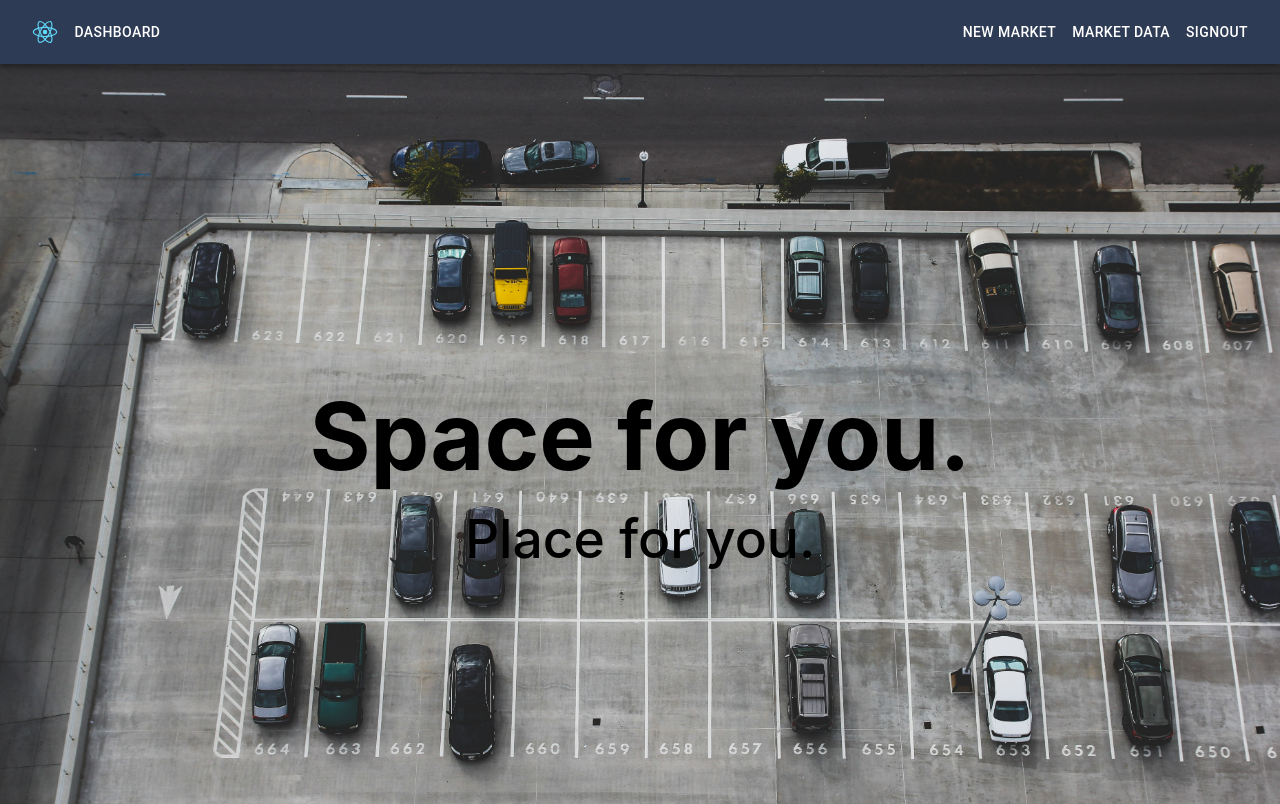
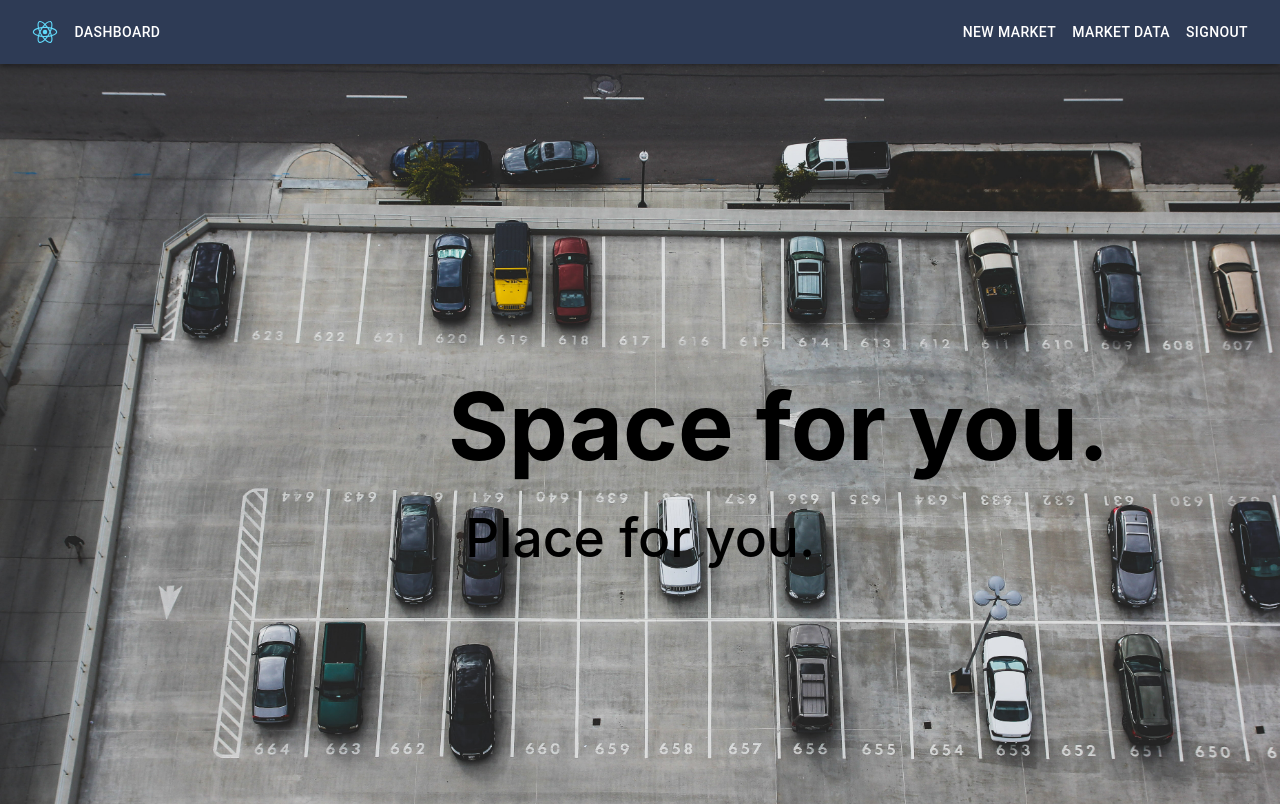
Before and after one commit to deekshith786/react_app, a React (Create React App) app: page / in a window 1280 px wide. Built offline with nearby package versions, Linux system fonts and the light colour scheme.

Commit message:
added animations (#2)

```diff
--- a/package.json
+++ b/package.json
@@ -11,6 +11,7 @@
     "@testing-library/react": "^13.2.0",
     "@testing-library/user-event": "^13.5.0",
     "bootstrap": "^5.1.3",
+    "framer-motion": "^6.3.3",
     "react": "^18.1.0",
     "react-bootstrap": "^2.4.0",
     "react-dom": "^18.1.0",
--- a/src/components/Dashboard/Dashboard.css
+++ b/src/components/Dashboard/Dashboard.css
@@ -13,10 +13,10 @@
     font-size: 70pt;
     font-weight: 700;
     color: "#00000";
-    top: 43%;
-    left: 50%;
+    top: 50%;
+    left: 35%;
     text-align: center;
-    position: sticky;
+    position: absolute;
 }
 
 .sub-title {
--- a/src/components/Dashboard/Dashboard.js
+++ b/src/components/Dashboard/Dashboard.js
@@ -1,15 +1,20 @@
-import { Carousel } from "react-bootstrap";
-import parking from "../../asserts/parking.jpg";
-import parking2 from "../../asserts/parking2.jpg";
-import parking3 from "../../asserts/parking3.jpg";
-import { Box } from "@mui/material";
+import { motion } from 'framer-motion';
 import './Dashboard.css'
+
 
 export const Dashboard = () => {
 
     return (
         <div className="home">
-            <div className="title">Space for you.</div>
-            <div className="sub-title">Place for you.</div>
+            <motion.div className="title"
+                initial={{y: -250, opacity:0}}
+                animate={{y: -30, opacity:1}}
+                transition={{delay:0.5, duration : 0.5 }}
+            >Space for you.</motion.div>
+            <motion.div className="sub-title"
+                initial={{y: 270, opacity:0}}
+                animate={{y: -1, opacity:1}}
+                transition={{delay:0.75, duration : 0.5}}
+            >Place for you.</motion.div>
         </div>
 )};
--- a/src/components/MarketsTabView/MarketTabView.js
+++ b/src/components/MarketsTabView/MarketTabView.js
@@ -7,6 +7,7 @@ import { ArchivedTableData } from './TableDataView/ArchivedTableView/ArchivedTab
 import { styled, alpha } from '@mui/material/styles';
 import InputBase from '@mui/material/InputBase';
 import SearchIcon from '@mui/icons-material/Search';
+import { motion } from 'framer-motion';
 import { useState } from "react";
 
 const Search = styled('div')(({ theme }) => ({
@@ -65,7 +66,11 @@ export const MarketTabs = (params) => {
     <div>
     <div className="topbar">
         <div className="heading">
-        <h1>Market</h1>
+        <motion.h1
+          initial={{x: -200, opacity:0}}
+          animate={{x: -5, opacity:1}}
+          transition={{delay:0.5, duration : 0.3, type: 'tween' }}
+        >Market</motion.h1>
         </div>
           <div className="search-bar">
             <Search className="innner-search">
--- a/src/components/MarketsTabView/TableDataView/ActiveTableView/ActiveTableData.js
+++ b/src/components/MarketsTabView/TableDataView/ActiveTableView/ActiveTableData.js
@@ -12,6 +12,7 @@ import { useNavigate } from 'react-router-dom';
 import { useEffect } from 'react';
 import ArchiveIcon from '@mui/icons-material/Archive';
 import Swal from 'sweetalert2';
+import { motion } from 'framer-motion';
 
 export const ActiveTableData = (params) => {
 
@@ -72,7 +73,11 @@ export const ActiveTableData = (params) => {
       }
 
     return (
-      <div style={{margin:'30px'}}>
+      <motion.div style={{margin:'30px'}}
+      initial={{y: '100vw'}}
+      animate={{y: 0}}
+      transition={{delay:0.2, duration : 0.2, type: 'tween' }}
+  >
         <TableContainer component={Paper}>
           <Table sx={{ width: 1 }} aria-label="customized table">
             <TableHead>
@@ -108,7 +113,7 @@ export const ActiveTableData = (params) => {
             </TableBody>
           </Table>
         </TableContainer>
-        </div>
+        </motion.div>
       );
 
 };
--- a/src/components/MarketsTabView/TableDataView/ArchivedTableView/ArchivedTableData.js
+++ b/src/components/MarketsTabView/TableDataView/ArchivedTableView/ArchivedTableData.js
@@ -11,6 +11,7 @@ import { Button } from '@mui/material';
 import { useEffect } from 'react';
 import ReplayIcon from '@mui/icons-material/Replay';
 import Swal from 'sweetalert2';
+import { motion } from 'framer-motion';
 
 
 export const ArchivedTableData = (params) => {
@@ -74,7 +75,11 @@ export const ArchivedTableData = (params) => {
 
 
     return (
-      <div style={{margin:'30px'}}>
+      <motion.div style={{margin:'30px'}}
+      initial={{x: '100vw'}}
+      animate={{x: 0}}
+      transition={{delay:0.2, duration : 0.2 }}
+>
         <TableContainer component={Paper}>
           <Table sx={{ minWidth: 1000 }} aria-label="customized table">
             <TableHead>
@@ -107,7 +112,7 @@ export const ArchivedTableData = (params) => {
             </TableBody>
           </Table>
         </TableContainer>
-        </div>
+        </motion.div>
       );
 
 };
--- a/src/components/NewMarket/NewMarket.js
+++ b/src/components/NewMarket/NewMarket.js
@@ -1,4 +1,5 @@
 import {  Button, Checkbox, FormControlLabel, FormGroup, Grid, InputLabel, TextField} from "@mui/material";
+import { motion } from 'framer-motion';
 import { useState } from "react";
 import AddIcon from '@mui/icons-material/Add';
 import Swal from "sweetalert2";
@@ -27,8 +28,16 @@ export const NewMarket = (params) => {
     )  }
 
   return (
-    <div className="main-container">
-        <h1>New Market</h1><hr/>
+    <motion.div className="main-container"
+    initial={{y: '100vw'}}
+    animate={{y: 0}}
+    transition={{delay:0.3, duration : 0.3, type: 'tween' }}
+>
+        <motion.h1
+          initial={{x: -250, opacity:0}}
+          animate={{x: -30, opacity:1}}
+          transition={{delay:0.5, duration : 0.3, type: 'tween' }}
+        >New Market</motion.h1><hr/>
         <br/><br/>
         <div className="newHeader">
           <div style={{ display: "inline-grid" }}>
@@ -112,7 +121,7 @@ export const NewMarket = (params) => {
             </Grid><br/>
             <Button variant="contained" startIcon={<AddIcon />} onClick={()=>updateMarketData()}>Create</Button>
      </div>
-    </div>
+    </motion.div>
 
   );
 };
```
Also changed, not shown: 1 other file (tests, documents, lock files or other folders).
